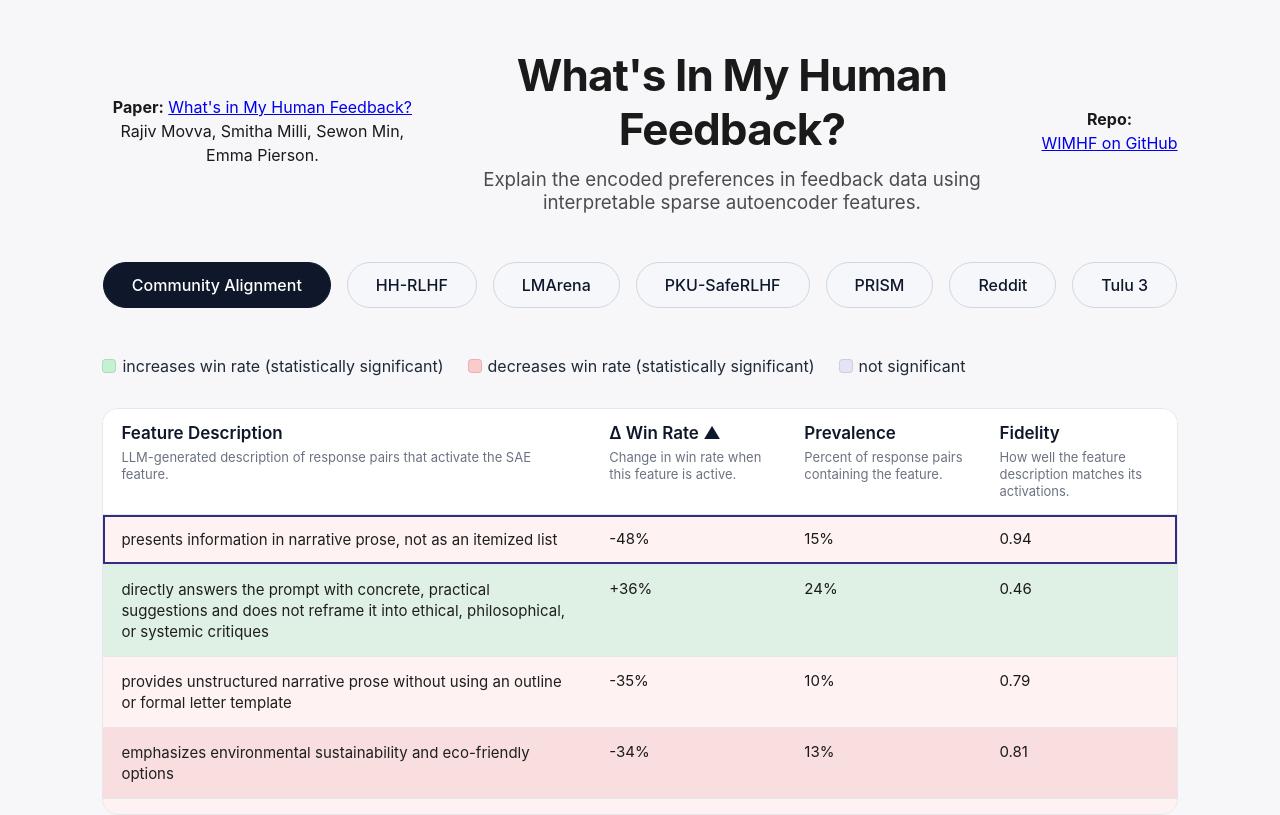
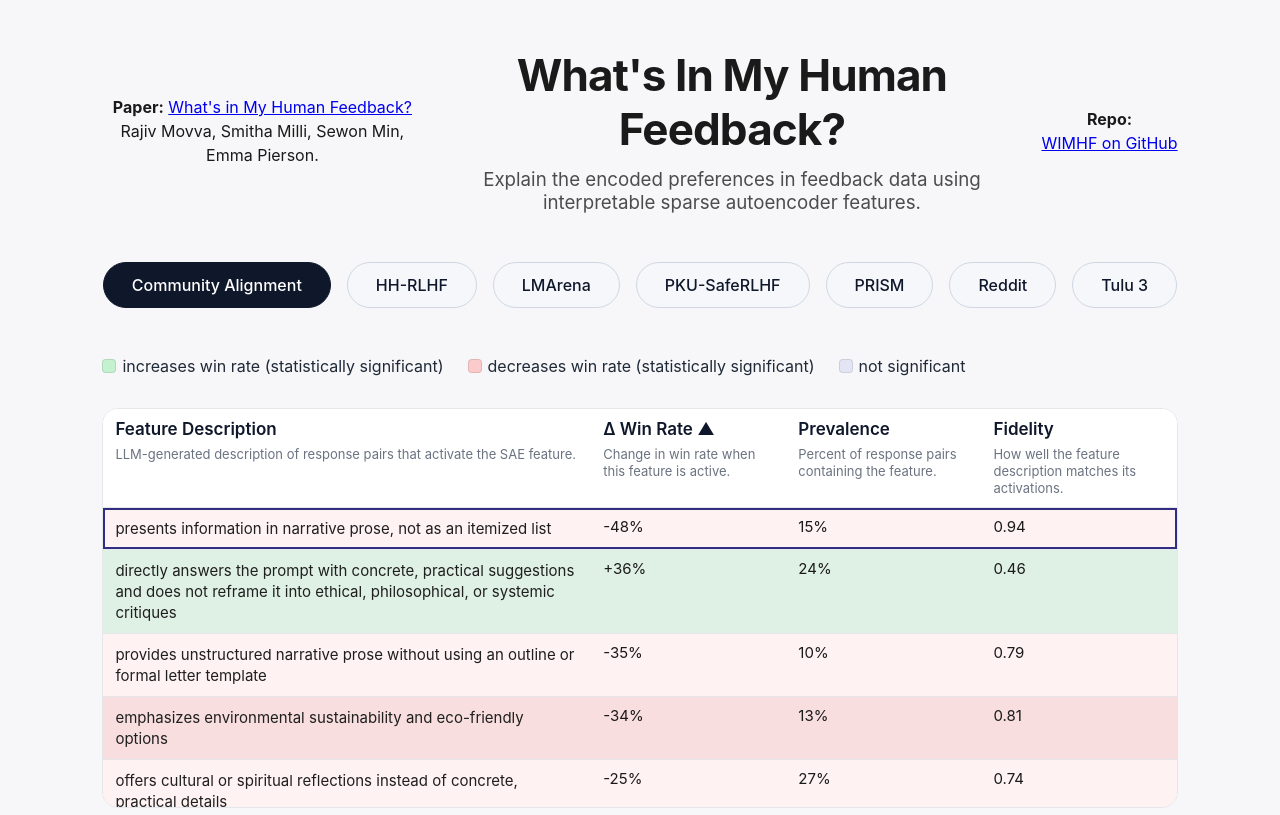
Before and after one commit to rmovva/demo-wimhf, a React (Create React App) app in the folder frontend/: page / in a window 1280 px wide. Shown: the top 815 px of the page. Built offline with nearby package versions, Linux system fonts and the light colour scheme.

Commit message:
[codex] Tighten table line height

```diff
--- a/frontend/src/App.css
+++ b/frontend/src/App.css
@@ -154,9 +154,10 @@
 
 .feature-table th,
 .feature-table td {
-  padding: 14px 18px;
+  padding: 10px 12px;
   font-size: 15px;
   vertical-align: top;
+  line-height: 1.25;
 }
 
 .feature-table th {
```
Also changed, not shown: 6 other files (tests, documents, lock files or other folders).
